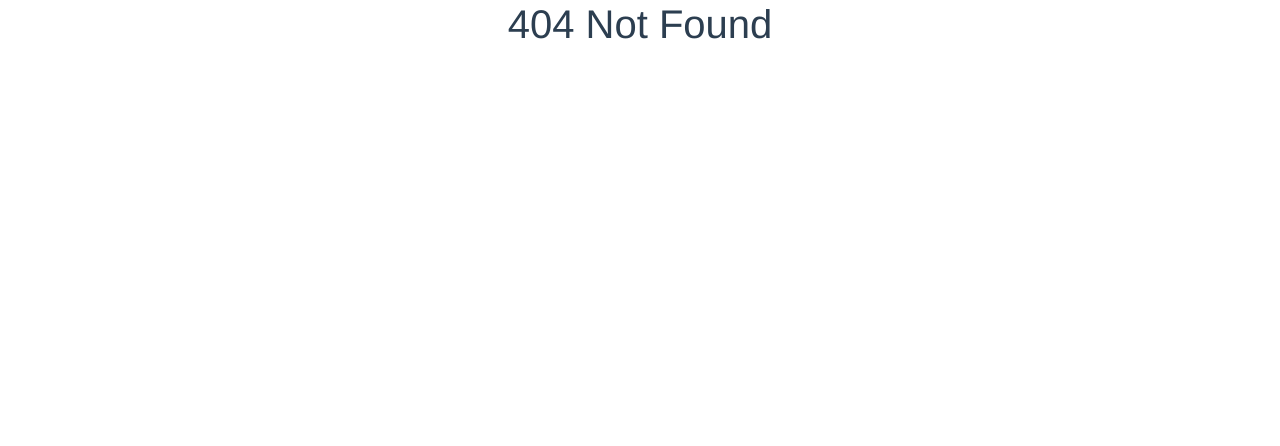
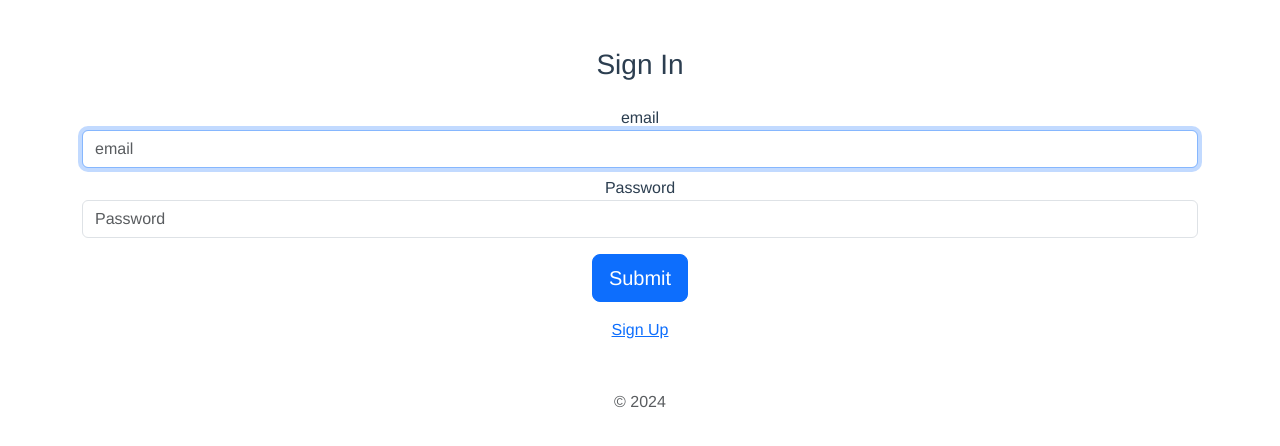
Before and after one commit to Chloe905/traveling-assistant, a Vue app: page /#/signin in a window 1280 px wide. Before the commit this address had no page. Shown: the top 446 px of the page. Built offline with nearby package versions, Linux system fonts and the light colour scheme.

Commit message:
add signIn & signUp page

```diff
--- a/src/router/index.js
+++ b/src/router/index.js
@@ -1,13 +1,24 @@
 import { createRouter, createWebHashHistory } from 'vue-router'
+import SignIn from '../views/SignIn.vue'
 import NotFound from '../views/NotFound.vue'
 
 const routes = [
+  {
+    path: '/signin',
+    name: 'sign-in',
+    component: SignIn
+  },
+  {
+    path: '/signup',
+    name: 'sign-up',
+    component: () => import('../views/SignUp.vue')
+  },
   {
     // path: '*', used in vue router 3
     path: '/:catchAll(.*)',
     name: 'not-found',
     component: NotFound
-  },
+  }
 ]
 
 const router = createRouter({
--- /dev/null
+++ b/src/views/SignIn.vue
@@ -0,0 +1,58 @@
+<template>
+  <div class="container py-5">
+    <form class="w-100" @submit.prevent.stop="handleSubmit">
+      <div class="text-center mb-4">
+        <h1 class="h3 mb-3 font-weight-normal">
+          Sign In
+        </h1>
+      </div>
+
+      <div class="form-label-group mb-2">
+        <label for="email">email</label>
+        <input id="email" v-model="email" name="email" type="email" class="form-control" placeholder="email"
+          autocomplete="username" required autofocus>
+      </div>
+
+      <div class="form-label-group mb-3">
+        <label for="password">Password</label>
+        <input id="password" v-model="password" name="password" type="password" class="form-control"
+          placeholder="Password" autocomplete="current-password" required>
+      </div>
+
+      <button class="btn btn-lg btn-primary btn-block mb-3" type="submit">
+        Submit
+      </button>
+
+      <div class="text-center mb-3">
+        <router-link to="/signup">
+          Sign Up
+        </router-link>
+      </div>
+
+      <p class="mt-5 mb-3 text-muted text-center">
+        &copy; 2024
+      </p>
+    </form>
+  </div>
+</template>
+
+<script>
+export default {
+  data() {
+    return {
+      email: '',
+      password: ''
+    }
+  },
+  methods: {
+    handleSubmit() {
+      const data = JSON.stringify({
+        email: this.email,
+        password: this.password
+      })
+      // @TODO: 向後端驗證使用者登入資訊是否合法
+      console.log('data', data)
+    }
+  }
+}
+</script>
--- /dev/null
+++ b/src/views/SignUp.vue
@@ -0,0 +1,87 @@
+<template>
+  <div class="container py-5">
+    <form class="w-100" @submit.prevent.stop="handleSubmit">
+      <div class="text-center mb-4">
+        <h1 class="h3 mb-3 font-weight-normal">
+          Sign Up
+        </h1>
+      </div>
+
+      <div class="form-label-group mb-2">
+        <label for="name">Name</label>
+        <input id="name" v-model="name" name="name" type="text" class="form-control" placeholder="name"
+          autocomplete="username" required autofocus>
+      </div>
+
+      <div class="form-label-group mb-2">
+        <label for="email">Email</label>
+        <input id="email" v-model="email" name="email" type="email" class="form-control" placeholder="email"
+          autocomplete="email" required>
+      </div>
+
+      <div class="form-label-group mb-3">
+        <label for="password">Password</label>
+        <input id="password" v-model="password" name="password" type="password" class="form-control"
+          placeholder="Password" autocomplete="new-password" required>
+      </div>
+
+      <div class="form-label-group mb-3">
+        <label for="password-check">Password Check</label>
+        <input id="password-check" v-model="passwordCheck" name="passwordCheck" type="password" class="form-control"
+          placeholder="Password" autocomplete="new-password" required>
+      </div>
+
+      <button class="btn btn-lg btn-primary btn-block mb-3" type="submit">
+        Submit
+      </button>
+
+      <div class="text-center mb-3">
+        <p>
+          <router-link to="/signin">
+            Sign In
+          </router-link>
+        </p>
+      </div>
+
+      <p class="mt-5 mb-3 text-muted text-center">
+        &copy; 2024
+      </p>
+    </form>
+  </div>
+</template>
+<script>
+export default {
+  data() {
+    return {
+      name: '',
+      email: '',
+      password: '',
+      passwordCheck: ''
+    }
+  },
+  methods: {
+    handleSubmit() {
+      // Check if any field is empty
+      if (!this.name || !this.email || !this.password || !this.passwordCheck) {
+        alert('Please fill in all fields')
+        return
+      }
+
+      // Stop form submission if passwords don't match
+      if (this.password !== this.passwordCheck) {
+        alert('Passwords do not match')
+        return
+      }
+
+      const data = JSON.stringify({
+        name: this.name,
+        email: this.email,
+        password: this.password,
+        passwordCheck: this.passwordCheck
+      })
+      // @TODO: 向後端送出註冊資訊
+      console.log('data', data)
+    }
+  }
+}
+</script>
```
